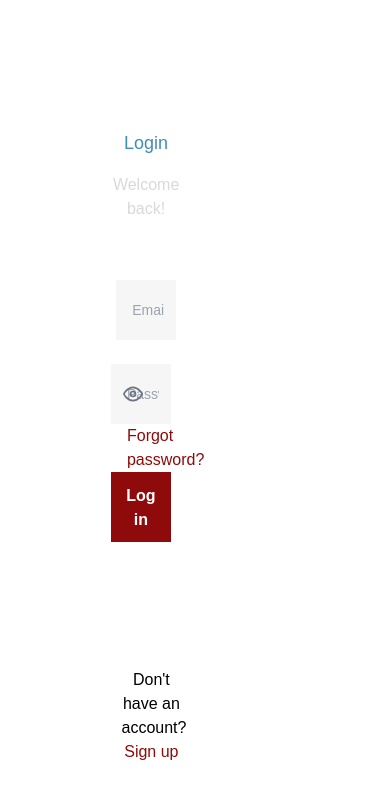
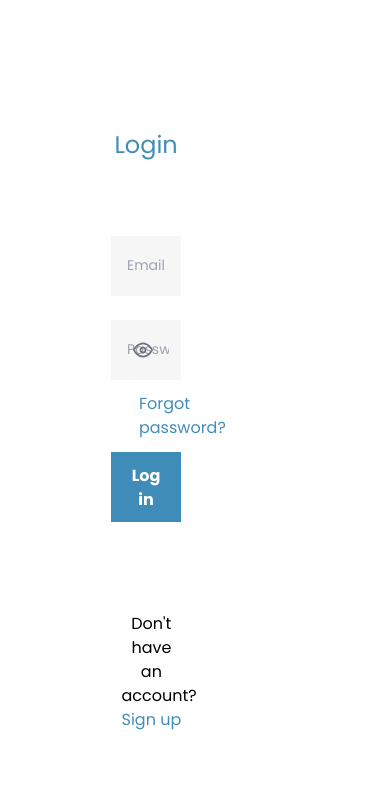
Before and after one commit to Vanex-h/EMS, a React (Vite) app: page /login in a window 390 px wide. Shown: the top 798 px of the page. Built offline with nearby package versions, Linux system fonts and the light colour scheme.

Commit message:
More improvements

```diff
--- a/src/App.css
+++ b/src/App.css
@@ -1,14 +1,14 @@
+@import url('https://fonts.googleapis.com/css2?family=Poppins:ital,wght@0,100;0,200;0,300;0,400;0,500;0,600;0,700;0,800;0,900;1,100;1,200;1,300;1,400;1,500;1,600;1,700;1,800;1,900&display=swap');
 @tailwind base;
 @tailwind components;
 @tailwind utilities;
-@import url('https://fonts.googleapis.com/css2?family=Poppins:ital,wght@0,100;0,200;0,300;0,400;0,500;0,600;0,700;0,800;0,900;1,100;1,200;1,300;1,400;1,500;1,600;1,700;1,800;1,900&display=swap');
 #root {
   /* max-width: 1280px; */
   margin: 0 auto;
   padding: 2rem;
   text-align: center;
   font-family: "Poppins", sans-serif;
-  font-weight: 100;
+  font-weight: 400;
   font-style: normal;
   height: 100vh;
 }
--- a/src/components/Login/LoginRight.tsx
+++ b/src/components/Login/LoginRight.tsx
@@ -37,16 +37,15 @@ const LoginRight = () => {
   return (
     <div className="bg-white w-[60%] lg:h-full p-8">
       <div className="leading-6 mx-auto w-[85%] ">
-        <h1 className="text-[#0469a3c2] text-lg lg:font-bold py-4 ">
+        <h1 className="text-[#0469a3c2] text-2xl lg:font-bold py-4 ">
           Login  <span className="text-[#0469a3c2]"></span>
         </h1>
-        <span className="text-[#D9D9D9]">Welcome back!</span>
       </div>
       <div className="mx-auto w-[85%] pt-3 flex flex-col justify-evenly h-[40%] gap-4">
         <form className="h-[60%] flex flex-col justify-evenly" >
-          <div>
+          <div className="">
             <input
-              className="outline-none p-3 bg-[#F6F6F6] mb-6 w-[85%] pl-4 text-sm h-[60px] focus:bg-[white] focus:border-2"
+              className="outline-none p-3 bg-[#F6F6F6] mb-6 w-full pl-4 text-sm h-[60px] focus:bg-[white] focus:border-2"
               type="text"
               placeholder="Email Address"
               required
@@ -54,28 +53,31 @@ const LoginRight = () => {
 
             />
           </div>
-          <div className="w-[85%] h-fit relative flex items-center justify-end">
+          <div className="">
+
+          <div className=" h-fit relative flex items-center justify-end">
             <input
               className="outline-none p-3 bg-[#F6F6F6] w-full pl-4 text-sm h-[60px] focus:bg-[white] focus:border-2"
               type={passwordVisible ? 'text' : 'password'}
               placeholder="Password"
               required
               name="password"
-            />
+              />
             {passwordVisible ? (
               <FiEyeOff
-                className="w-5 h-5 text-gray-500 absolute self-center top-5 right-7"
-                onClick={() => setPasswordVisible((prev) => !prev)}
+              className="w-5 h-5 text-gray-500 absolute self-center top-5 right-7"
+              onClick={() => setPasswordVisible((prev) => !prev)}
               />
             ) : (
               <FiEye
-                className="w-5 h-5 text-gray-500 absolute self-center top-5 right-7"
-                onClick={() => setPasswordVisible((prev) => !prev)}
+              className="w-5 h-5 text-gray-500 absolute self-center top-5 right-7"
+              onClick={() => setPasswordVisible((prev) => !prev)}
               />
             )}
+            </div>
           </div>
-          <div className="w-[85%] pl-4 text-[#8F0A0A]">Forgot password?</div>
-          <button className="w-[85%] h-[70px] outline-none p-3 bg-[#8F0A0A] text-[white] text-center border-0 rounded-none font-bold ">
+          <div className="w-[85%] pl-4 text-[#0469a3c2] m-3 cursor-pointer">Forgot password?</div>
+          <button className="h-[70px] outline-none p-3 bg-[#0469a3c2] text-[white] text-center border-0 rounded-none font-bold cursor-pointer">
             Log in
           </button>
         </form>
@@ -84,7 +86,7 @@ const LoginRight = () => {
         <div className="w-full flex justify-end">
           <section className="w-[85%] self-center bg-transparent">
             Don't have an account?{" "}
-            <Link to="/signup" className="text-[#8F0A0A]">
+            <Link to="/signup" className="text-[#0469a3c2]">
               {" "}
               Sign up
             </Link>
--- /dev/null
+++ b/src/components/Signup/Signup.css
@@ -0,0 +1,3 @@
+#root{
+    font-size: medium;
+}
--- a/src/components/Signup/Signup.tsx
+++ b/src/components/Signup/Signup.tsx
@@ -1,36 +1,16 @@
-import {Link} from 'react-router-dom'
+import SignupLeft from "./SignupLeft";
+import SignupRight from "./SignupRight";
 
-const Signup= () => {
-    return (
-        <div className='flex flex-col justify-center h-screen '>
-        <h1 className='text-2xl font-bold opacity-75 pb-2 '>Sign Up
-            </h1>
-        <div>
-            <form className='flex flex-col w-1/4 m-auto justify-between pt-2 '>
-                <input type='text' placeholder='Enter your username' className='border border-gray-300 text-sm rounded-lg p-3 my-2 focus:outline-none'/>
-                <input type='email' placeholder='Enter your email' className='border border-gray-300 text-sm rounded-lg p-3 my-2 focus:outline-none'/>
-                <input type='number' placeholder='Enter your phone number'  className='border border-gray-300 text-sm rounded-lg p-3 my-2 focus:outline-none'/>
-                <div className="flex flex-row w-full">
 
-                <input type='password' placeholder='Enter your password' className='border border-r-0 border-gray-300 rounded-md p-3 text-sm my-2 focus:outline-none w-3/4 rounded-r-none'/>
-                <div className="border border-gray-300 w-1/4 focus:outline-none p-3 my-2 rounded-lg border-l-0 rounded-l-none ">
+const Signup=()=>{
+    return(
 
-                </div>
-                </div>
-                <button className='bg-blue-500 text-white rounded-lg p-2 my-2 focus:outline-none'>Sign Up</button>
-            <div className="flex flex-row justify-evenly pt-4       ">
-                <div>
-                   Already have an account?
-                </div>
-                <div className="text-[#2F89FC]" ><Link to ="/login">
-                Login
-                </Link>
-                </div>
-            </div>
-            </form>
-        </div>
+        <>
+    <div>
+        <SignupRight />
+        <SignupLeft />
     </div>
-    );
-};
-
+        </>
+    )
+}
 export default Signup;
--- /dev/null
+++ b/src/components/Signup/Signup2.tsx
@@ -0,0 +1,36 @@
+import {Link} from 'react-router-dom'
+
+const Signup= () => {
+    return (
+        <div className='flex flex-col justify-center h-screen '>
+        <h1 className='text-2xl font-bold opacity-75 pb-2 '>Sign Up
+            </h1>
+        <div>
+            <form className='flex flex-col w-1/4 m-auto justify-between pt-2 '>
+                <input type='text' placeholder='Enter your name ' className='border border-gray-300 text-sm rounded-lg p-3 my-2 focus:outline-none'/>
+                <input type='email' placeholder='Enter your email' className='border border-gray-300 text-sm rounded-lg p-3 my-2 focus:outline-none'/>
+                <input type='number' placeholder='Enter your phone number'  className='border border-gray-300 text-sm rounded-lg p-3 my-2 focus:outline-none'/>
+                <div className="flex flex-row w-full">
+
+                <input type='password' placeholder='Enter your password' className='border border-r-0 border-gray-300 rounded-md p-3 text-sm my-2 focus:outline-none w-3/4 rounded-r-none'/>
+                <div className="border border-gray-300 w-1/4 focus:outline-none p-3 my-2 rounded-lg border-l-0 rounded-l-none ">
+
+                </div>
+                </div>
+                <button className='bg-blue-500 text-white rounded-lg p-2 my-2 focus:outline-none'>Sign Up</button>
+            <div className="flex flex-row justify-evenly pt-4       ">
+                <div>
+                   Already have an account?
+                </div>
+                <div className="text-[#2F89FC]" ><Link to ="/login">
+                Login
+                </Link>
+                </div>
+            </div>
+            </form>
+        </div>
+    </div>
+    );
+};
+
+export default Signup;
--- /dev/null
+++ b/src/components/Signup/SignupLeft.tsx
@@ -0,0 +1,11 @@
+const SignupLeft = () => {
+
+    return(
+        <>
+        <div>
+
+        </div>
+        </>
+    )
+}
+export default SignupLeft;
--- /dev/null
+++ b/src/components/Signup/SignupRight.tsx
@@ -0,0 +1,11 @@
+const SignupRight= ()=>{
+    return(
+        <>
+        <div>
+
+        </div>
+        </>
+    )
+}
+
+export default SignupRight;
```
Also changed, not shown: 2 other files (tests, documents, lock files or other folders).
